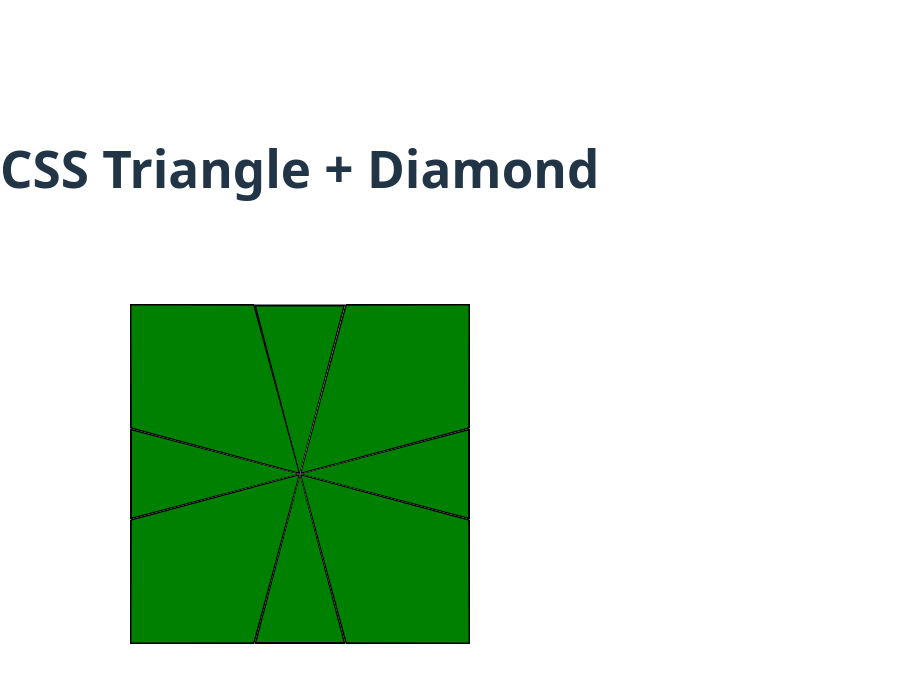
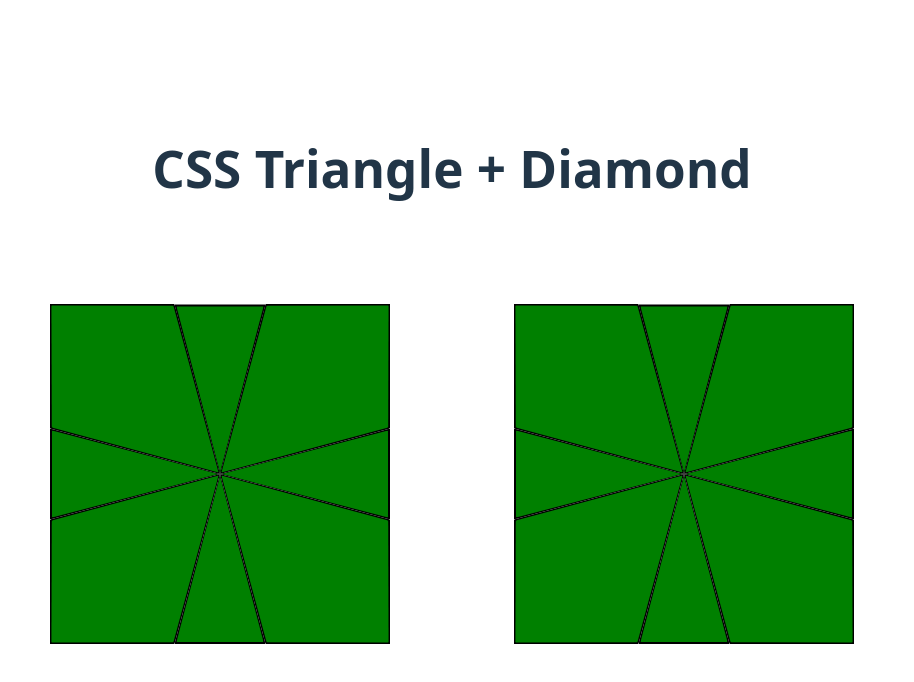
Before and after one commit to ssung1/square1-react, a React (Vite) app: page / in a window 1280 px wide. Shown: the top 682 px of the page, without its empty margins (0-914 px from the left). Built offline with nearby package versions, Linux system fonts and the light colour scheme.

Commit message:
Two faces

```diff
--- a/src/App.css
+++ b/src/App.css
@@ -3,6 +3,12 @@
   display: flex;
   flex-direction: column;
   justify-content: center;
+  align-items: center;
+  gap: 1.5rem;
+}
+
+.faces-row {
+  display: flex;
   align-items: center;
   gap: 1.5rem;
 }
--- a/src/App.jsx
+++ b/src/App.jsx
@@ -219,8 +219,13 @@ function App() {
   return (
     <main className="home">
       <h1>CSS Triangle + Diamond</h1>
-      <div className="face-circle">
-        {faceShapes}
+      <div className="faces-row">
+        <div className="face-circle">
+          {faceShapes}
+        </div>
+        <div className="face-circle">
+          {faceShapes}
+        </div>
       </div>
     </main>
   )
```
